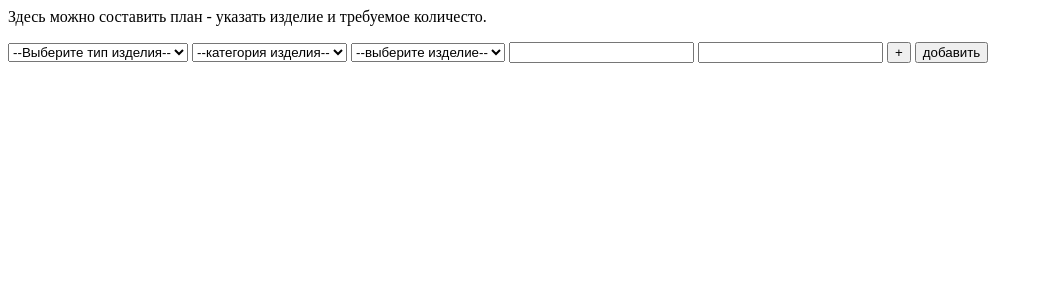
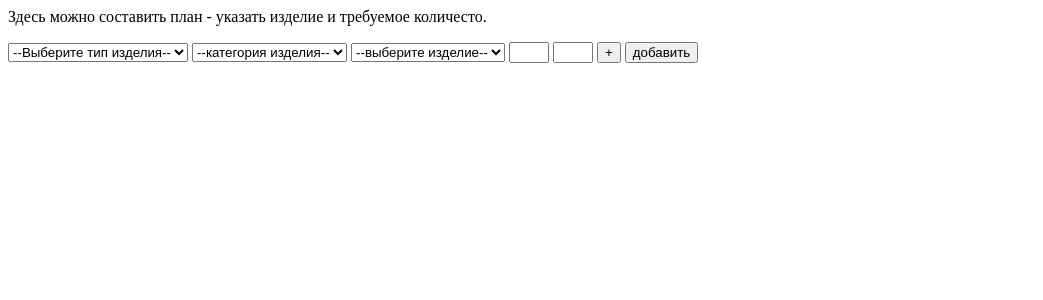
Before and after one commit to Thormill/Hudo, a PHP site: page /forms/fPlans.php in a window 1280 px wide. Shown: the top 300 px of the page, without its empty margins (0-1043 px from the left). Run offline with PHP 8.4, Linux system fonts and the light colour scheme; data comes from the database, SQL or seed files in the repository.

Commit message:
plan css small improvements

```diff
--- a/forms/fPlans.php
+++ b/forms/fPlans.php
@@ -35,7 +35,7 @@ $oDB = new Database($aDatabase['host'], $aDatabase['user'], $aDatabase['pwd'], $
 		<option>--выберите изделие--</option>
 	</SELECT>
 
-	<input type="text" name="amount"></input>
+	<input type="text" name="amount" id="amount"></input>
 	<input type="text" name="price" id="price"></input>
 	<input type="button" onClick="AddToList();" value="+" />
 
--- a/style/fPlans.css
+++ b/style/fPlans.css
@@ -3,3 +3,11 @@
 
 .planadd {
 }
+
+#price {
+    width: 40px;
+}
+
+#amount {
+    width: 40px;
+}
```
